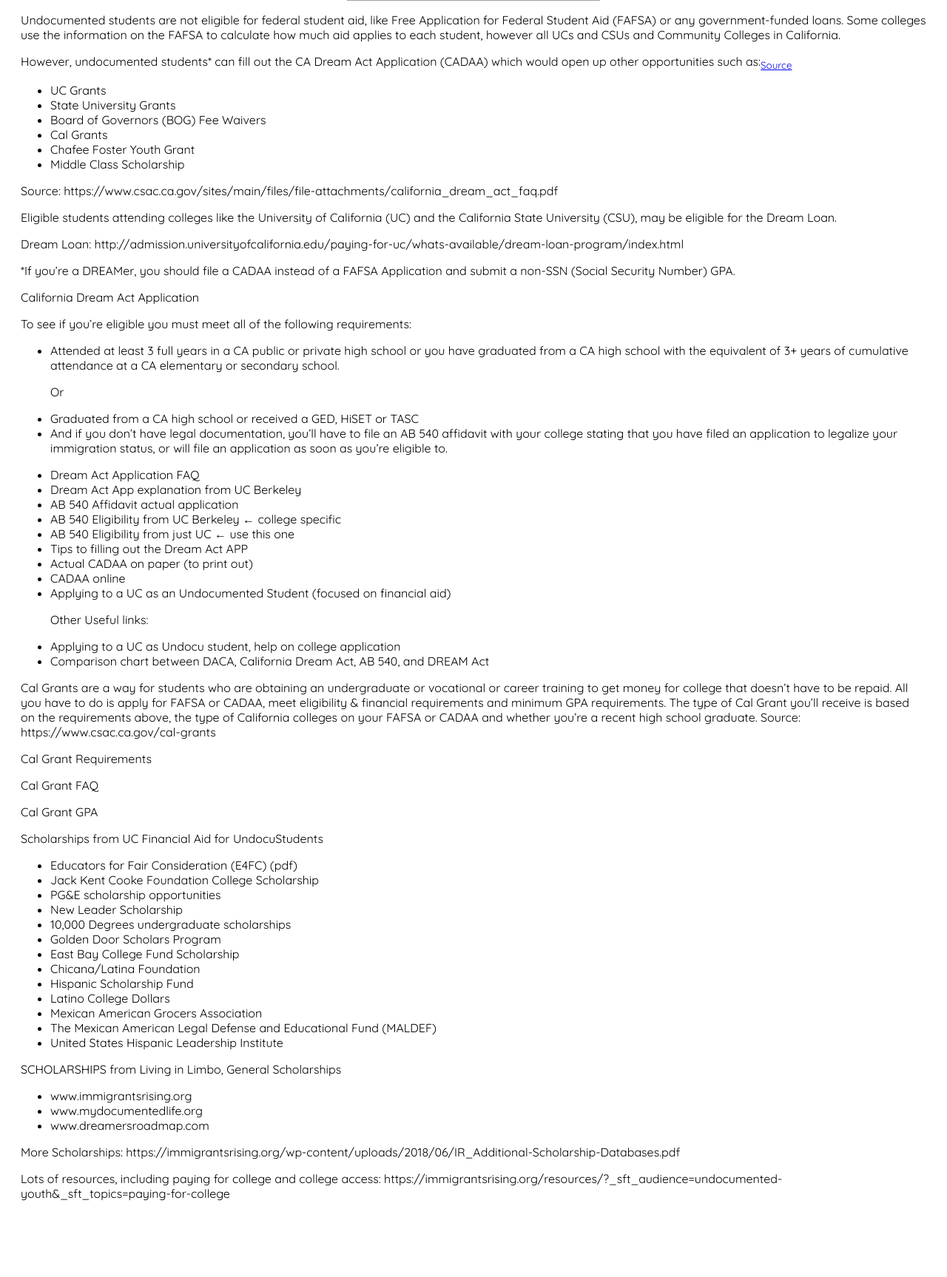
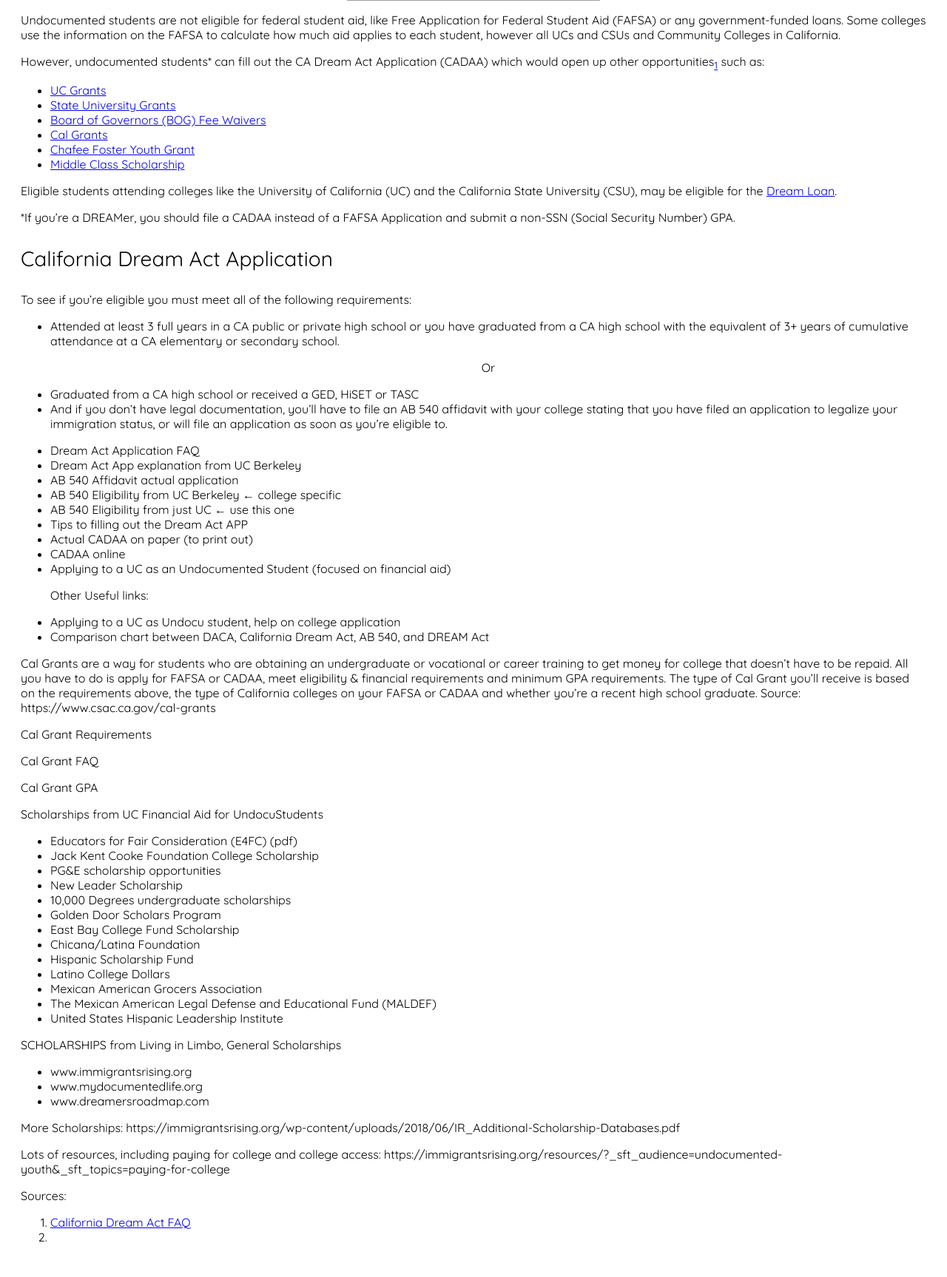
Before and after one commit to Frida-Calvo/US-Immigrant-Guide, a PHP site: page /College/scholarships.html in a window 1280 px wide. Shown: the part 649-2376 px from the top of the page at 74% size. Before the commit the page ends 2273 px from the top, so only its background shows below. Run offline with PHP 8.4, Linux system fonts and the light colour scheme; grey boxes are pictures that could not be loaded.

Commit message:
scholarships

```diff
--- a/College/scholarships.html
+++ b/College/scholarships.html
@@ -95,32 +95,32 @@
 applies to each student, however all UCs and CSUs and Community Colleges in California.</p>
 
 <p>However, undocumented students* can fill out the CA Dream Act Application (CADAA) which would open up other
-opportunities such as:<sub><a href="https://www.csac.ca.gov/sites/main/files/file-attachments/california_dream_act_faq.pdf" target="_blank">Source</a></sub></p>
+opportunities<sub><a href="#Source1">1</a></sub> such as:</p>
 <ul>
-<li>UC Grants</li>
-<li>State University Grants</li>
-<li>Board of Governors (BOG) Fee Waivers</li>
-<li>Cal Grants</li>
-<li>Chafee Foster Youth Grant</li>
-<li>Middle Class Scholarship</li>
+<li><a href="http://admission.universityofcalifornia.edu/paying-for-uc/how-aid-works/grants-and-scholarships/index.html">UC Grants</a></li>
+<li><a href="https://www2.calstate.edu/attend/paying-for-college/financial-aid/types/Pages/state-university-grant-program.aspx">State University Grants</a></li>
+<li><a href="https://home.cccapply.org/money/california-college-promise-grant">Board of Governors (BOG) Fee Waivers</a></li>
+<li><a href="https://www.csac.ca.gov/cal-grants">Cal Grants</a></li>
+<li><a href="https://www.csac.ca.gov/california-chafee-grant-program">Chafee Foster Youth Grant</a></li>
+<li><a href="https://www.csac.ca.gov/middle-class-scholarship">Middle Class Scholarship</a></li>
 </ul>
-<p> Source: https://www.csac.ca.gov/sites/main/files/file-attachments/california_dream_act_faq.pdf</p>
+<!-- <p> Source: https://www.csac.ca.gov/sites/main/files/file-attachments/california_dream_act_faq.pdf</p> -->
 
 <p>Eligible students attending colleges like the University of California (UC) and the California State University
-(CSU), may be eligible for the Dream Loan.</p>
+(CSU), may be eligible for the <a href="http://admission.universityofcalifornia.edu/paying-for-uc/whats-available/dream-loan-program/index.html" target="_blank">Dream Loan</a>.</p>
 
-<p>Dream Loan: http://admission.universityofcalifornia.edu/paying-for-uc/whats-available/dream-loan-program/index.html</p>
+<!-- <p>Dream Loan: http://admission.universityofcalifornia.edu/paying-for-uc/whats-available/dream-loan-program/index.html</p> -->
 
 <p>*If you’re a DREAMer, you should file a CADAA instead of a FAFSA Application and submit a non-SSN
 (Social Security Number) GPA.</p>
 
-<p>California Dream Act Application</p>
+<p style="font-size:28px">California Dream Act Application</p>
 
-<p>To see if you’re eligible you must meet all of the following requirements:<p>
+<p> To see if you’re eligible you must meet all of the following requirements:<p>
   <ul>
 <li>Attended at least 3 full years in a CA public or private high school or you have graduated from a CA
   high school with the equivalent of 3+ years of cumulative attendance at a CA elementary or secondary school.</li>
-<p>Or</p>
+<p class="centerText">Or</p>
 <li>Graduated from a CA high school or received a GED, HiSET or TASC</li>
 <li>And if you don’t have legal documentation, you’ll have to file an AB 540 affidavit with your college stating
 that you have filed an application to legalize your immigration status, or will file an application as soon
@@ -190,6 +190,13 @@
 <p>Lots of resources, including paying for college and college access:
 https://immigrantsrising.org/resources/?_sft_audience=undocumented-youth&_sft_topics=paying-for-college</p>
 
+
+<p>Sources:</p>
+<ol>
+  <li><a id="Source1"href="https://www.csac.ca.gov/sites/main/files/file-attachments/california_dream_act_faq.pdf" target="_blank">California Dream Act FAQ</a></li>
+  <li>
+
+
   </body>
 
 </html>
--- a/first-css.css
+++ b/first-css.css
@@ -133,7 +133,9 @@
   height: auto;
 }
 
-
+.centerText{
+  text-align: center;
+}
 
 
 
```
